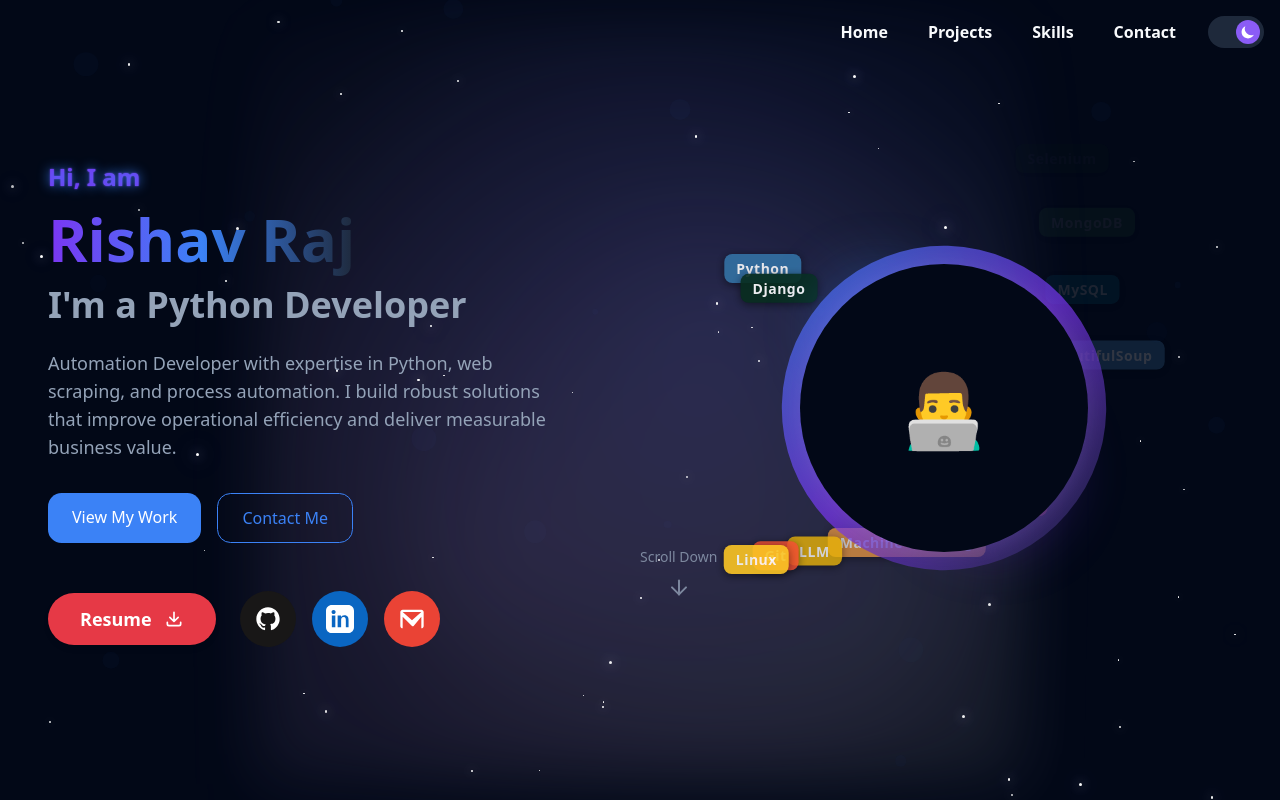
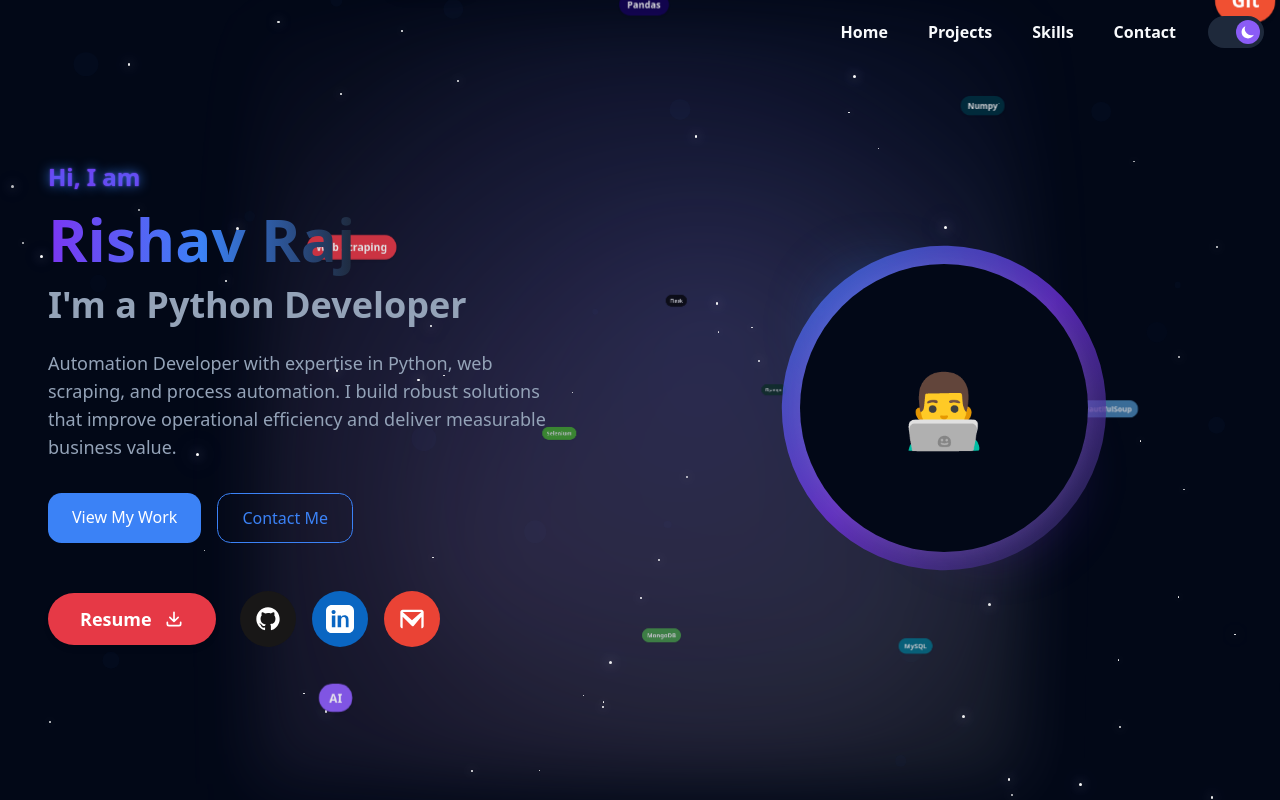
Before and after one commit to rishavraj543256/portfolio, a React (Vite) app: page / in a window 1280 px wide. Both pictures are taken after a click on the element 1236 px from the left and 32 px from the top of the page. Shown: the top 800 px of the page. Built offline with nearby package versions, Linux system fonts and the light colour scheme.

Commit message:
Updated Code

```diff
--- a/src/components/Hero.tsx
+++ b/src/components/Hero.tsx
@@ -1,4 +1,4 @@
-import { motion } from "framer-motion";
+import { motion, useAnimation } from "framer-motion";
 import { useTheme } from "@/hooks/use-theme";
 import { useState, useEffect, useRef } from "react";
 
@@ -43,22 +43,132 @@ const Typewriter = ({ text }: { text: string }) => {
 
 // Add your main skills here (or import from Skills.tsx if you want to keep in sync)
 const heroSkills = [
-  { name: "Python", color: "#3572A5" },
-  { name: "Django", color: "#092E20" },
-  { name: "Flask", color: "#000000" },
-  { name: "Selenium", color: "#43B02A" },
-  { name: "MongoDB", color: "#47A248" },
-  { name: "MySQL", color: "#00758F" },
-  { name: "BeautifulSoup", color: "#4B8BBE" },
-  { name: "Numpy", color: "#013243" },
-  { name: "Pandas", color: "#150458" },
-  { name: "Web Scraping", color: "#e63946" },
-  { name: "AI", color: "#8b5cf6" },
-  { name: "Machine Learning", color: "#f59e42" },
-  { name: "LLM", color: "#eab308" },
-  { name: "Git", color: "#F05032" },
-  { name: "Linux", color: "#FCC624" },
+  { name: "Python", color: "#3572A5", size: 1.2 },
+  { name: "Django", color: "#092E20", size: 1.1 },
+  { name: "Flask", color: "#000000", size: 1.1 },
+  { name: "Selenium", color: "#43B02A", size: 1.0 },
+  { name: "MongoDB", color: "#47A248", size: 1.1 },
+  { name: "MySQL", color: "#00758F", size: 1.0 },
+  { name: "BeautifulSoup", color: "#4B8BBE", size: 0.9 },
+  { name: "Numpy", color: "#013243", size: 1.1 },
+  { name: "Pandas", color: "#150458", size: 1.1 },
+  { name: "Web Scraping", color: "#e63946", size: 0.9 },
+  { name: "AI", color: "#8b5cf6", size: 1.2 },
+  { name: "Machine Learning", color: "#f59e42", size: 1.0 },
+  { name: "LLM", color: "#eab308", size: 1.1 },
+  { name: "Git", color: "#F05032", size: 1.0 },
+  { name: "Linux", color: "#FCC624", size: 1.0 },
 ];
+
+// Tag Cloud component
+const TagCloud = ({ radius = 200 }) => {
+  const containerRef = useRef<HTMLDivElement>(null);
+  const [rotation, setRotation] = useState({ x: 0, y: 0 });
+
+  useEffect(() => {
+    let animationFrame: number;
+    let lastTime = 0;
+    const rotationSpeed = 0.15;
+
+    const animate = (time: number) => {
+      if (!lastTime) lastTime = time;
+      const deltaTime = time - lastTime;
+      lastTime = time;
+
+      setRotation(prev => ({
+        x: prev.x + rotationSpeed * (deltaTime / 1000),
+        y: prev.y + rotationSpeed * (deltaTime / 1000)
+      }));
+
+      animationFrame = requestAnimationFrame(animate);
+    };
+
+    animationFrame = requestAnimationFrame(animate);
+    return () => cancelAnimationFrame(animationFrame);
+  }, []);
+
+  return (
+    <div
+      ref={containerRef}
+      className="tagcloud"
+      style={{
+        position: 'relative',
+        width: '100%',
+        height: '100%',
+        minWidth: radius * 3,
+        minHeight: radius * 3,
+        left: '25%',
+        top: '50%',
+        transform: 'translate(-50%, -50%)',
+      }}
+    >
+      {heroSkills.map((skill, i) => {
+        // Modified distribution to favor right side
+        const phi = Math.acos(-1 + (2 * i) / heroSkills.length);
+        const theta = Math.sqrt(heroSkills.length * Math.PI) * phi;
+
+        // Increased radius multiplier and adjusted for right-side bias
+        const spreadRadius = radius * 2.5;
+
+        // Calculate position with rotation and right-side bias
+        const x = spreadRadius * Math.cos(theta + rotation.x) * Math.sin(phi + rotation.y) + radius * 0.5;
+        const y = spreadRadius * Math.sin(theta + rotation.x) * Math.sin(phi + rotation.y);
+        const z = spreadRadius * Math.cos(phi + rotation.y);
+
+        // Adjusted scale calculation for better visibility
+        const scale = 0.5 + ((z + spreadRadius) / (2 * spreadRadius)) * 0.8;
+        const opacity = 0.3 + (scale * 0.7);
+        const transform = `translate3d(${x}px, ${y}px, ${z}px) scale(${scale})`;
+
+        return (
+          <span
+            key={skill.name}
+            className="tagcloud--item"
+            style={{
+              willChange: 'transform, opacity, filter',
+              position: 'absolute',
+              top: '50%',
+              left: '50%',
+              zIndex: Math.floor(scale * 10),
+              opacity: opacity,
+              transformOrigin: '50% 50%',
+              transform: transform,
+              transition: 'all 0.3s ease-out',
+              cursor: 'pointer',
+              background: skill.color,
+              color: '#fff',
+              padding: '6px 12px',
+              borderRadius: '16px',
+              fontSize: '14px',
+              fontWeight: 600,
+              whiteSpace: 'nowrap',
+              boxShadow: '0 2px 4px rgba(0,0,0,0.1)',
+              display: 'inline-block',
+              textAlign: 'center',
+              userSelect: 'none',
+            }}
+            onMouseEnter={(e) => {
+              const target = e.currentTarget;
+              target.style.transform = `${transform} scale(1.3)`;
+              target.style.zIndex = '100';
+              target.style.opacity = '1';
+              target.style.filter = 'brightness(1.1)';
+            }}
+            onMouseLeave={(e) => {
+              const target = e.currentTarget;
+              target.style.transform = transform;
+              target.style.zIndex = Math.floor(scale * 10).toString();
+              target.style.opacity = opacity.toString();
+              target.style.filter = 'brightness(1)';
+            }}
+          >
+            {skill.name}
+          </span>
+        );
+      })}
+    </div>
+  );
+};
 
 const Hero = () => {
   const { theme } = useTheme();
@@ -123,6 +233,21 @@ const Hero = () => {
           pointer-events: none;
           filter: blur(32px) brightness(0.7);
         }
+        .tagcloud {
+          pointer-events: none;
+          perspective: 1000px;
+        }
+        .tagcloud--item {
+          pointer-events: auto;
+          filter: blur(0);
+          transition: all 0.3s ease-out;
+          backface-visibility: hidden;
+        }
+        .tagcloud--item:hover {
+          filter: blur(0) !important;
+          z-index: 100 !important;
+          transform-origin: center center !important;
+        }
       `}</style>
       <section
         id="home"
@@ -154,51 +279,18 @@ const Hero = () => {
                 100% { opacity: 1; }
               }
             `}</style>
-            {/* Skills shoot-out effect (z-10, under avatar) */}
-            <div className="absolute left-1/2 top-1/2 z-10 pointer-events-none" style={{ transform: 'translate(-50%, -50%)' }}>
-              {heroSkills.map((skill, i) => {
-                // Only use angles from -60° to +60° (fan to the right)
-                const minAngle = -60, maxAngle = 60;
-                const angle = minAngle + ((maxAngle - minAngle) * i) / (heroSkills.length - 1);
-                const rad = (angle * Math.PI) / 180;
-                const rStart = avatarRadius, rEnd = avatarRadius + 300;
-                const xStart = Math.cos(rad) * rStart, yStart = Math.sin(rad) * rStart;
-                const xEnd = Math.cos(rad) * rEnd, yEnd = Math.sin(rad) * rEnd;
-                return (
-                  <motion.div
-                    key={skill.name}
-                    initial={{ x: xStart, y: yStart, opacity: 0 }}
-                    animate={{ x: [xStart, xEnd], y: [yStart, yEnd], opacity: [1, 0] }}
-                    transition={{
-                      duration: 2.5,
-                      repeat: Infinity,
-                      repeatType: 'loop',
-                      delay: i * 0.18,
-                      ease: 'easeInOut',
-                    }}
-                    style={{ position: 'absolute', left: 0, top: 0, transform: 'translate(-50%, -50%)' }}
-                  >
-                    <span
-                      style={{
-                        background: skill.color,
-                        color: '#fff',
-                        borderRadius: 8,
-                        padding: '4px 12px',
-                        fontSize: 14,
-                        fontWeight: 600,
-                        boxShadow: '0 2px 8px #0008',
-                        whiteSpace: 'nowrap',
-                        letterSpacing: 0.5,
-                        opacity: 0.92,
-                        display: 'inline-block',
-                        textAlign: 'center',
-                      }}
-                    >
-                      {skill.name}
-                    </span>
-                  </motion.div>
-                );
-              })}
+            {/* Updated container for tag cloud with right positioning */}
+            <div
+              className="absolute left-1/2 top-1/2 z-10"
+              style={{
+                transform: 'translate(-25%, -50%)',
+                width: '100%',
+                height: '100%',
+                maxWidth: '1000px',
+                maxHeight: '800px',
+              }}
+            >
+              <TagCloud radius={avatarRadius + 50} />
             </div>
           </>
         )}
@@ -399,11 +491,11 @@ const Hero = () => {
             }}
           >
             <a href="#projects" className="flex flex-col items-center text-muted-foreground">
-              <span className="text-sm mb-2">Scroll Down</span>
-              <svg width="24" height="24" viewBox="0 0 24 24" fill="none" stroke="currentColor" strokeWidth="2" strokeLinecap="round" strokeLinejoin="round">
+              {/* <span className="text-sm mb-2">Scroll Down</span> */}
+              {/* <svg width="24" height="24" viewBox="0 0 24 24" fill="none" stroke="currentColor" strokeWidth="2" strokeLinecap="round" strokeLinejoin="round">
                 <line x1="12" y1="5" x2="12" y2="19"></line>
                 <polyline points="19 12 12 19 5 12"></polyline>
-              </svg>
+              </svg> */}
             </a>
           </motion.div>
         </div>
```
